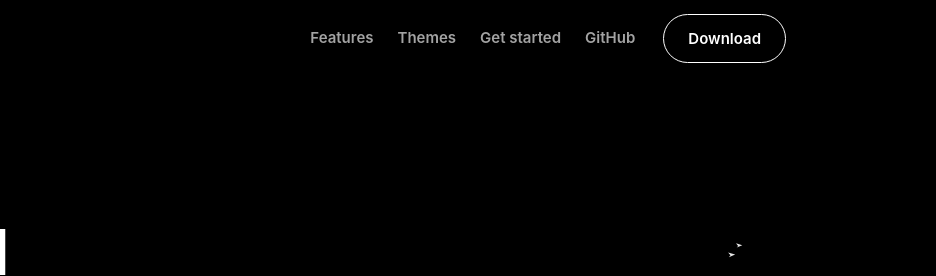
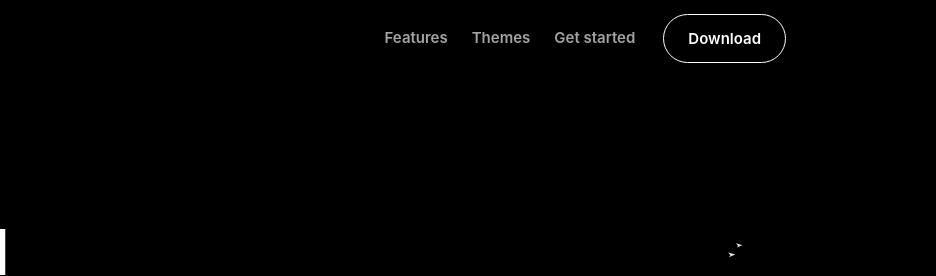
Before and after one commit to siteflowrespond-bit/Tiktak-m, an Electron app: page site/index.html in a window 1440 px wide. Shown: the top 276 px of the page, 504-1440 px from the left. Drawn offline with Linux system fonts and the light colour scheme; files whose address does not match are found by name.

Commit message:
Remove the GitHub link from the website nav
Co-Authored-By: Claude Opus 5.5 <noreply@anthropic.com>
Claude-Session: https://claude.ai/code/session_01CC5d2jM5Q6J4Rbhrx1zXvy

```diff
--- a/site/index.html
+++ b/site/index.html
@@ -167,7 +167,6 @@
         <a href="#features">Features</a>
         <a href="#themes">Themes</a>
         <a href="#start">Get started</a>
-        <a href="https://github.com/siteflowrespond-bit/Tiktak-m" target="_blank" rel="noopener">GitHub</a>
       </nav>
       <a class="btn ghost" href="#start">Download</a>
     </div>
```
